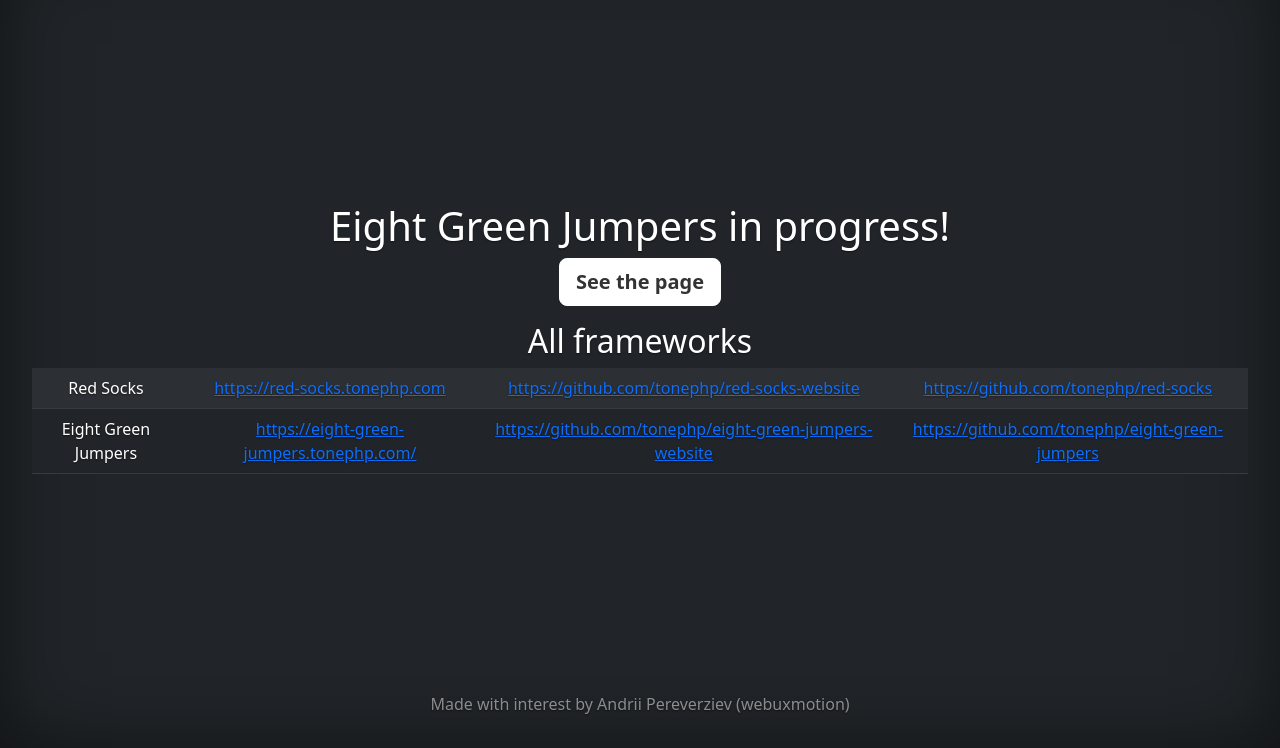
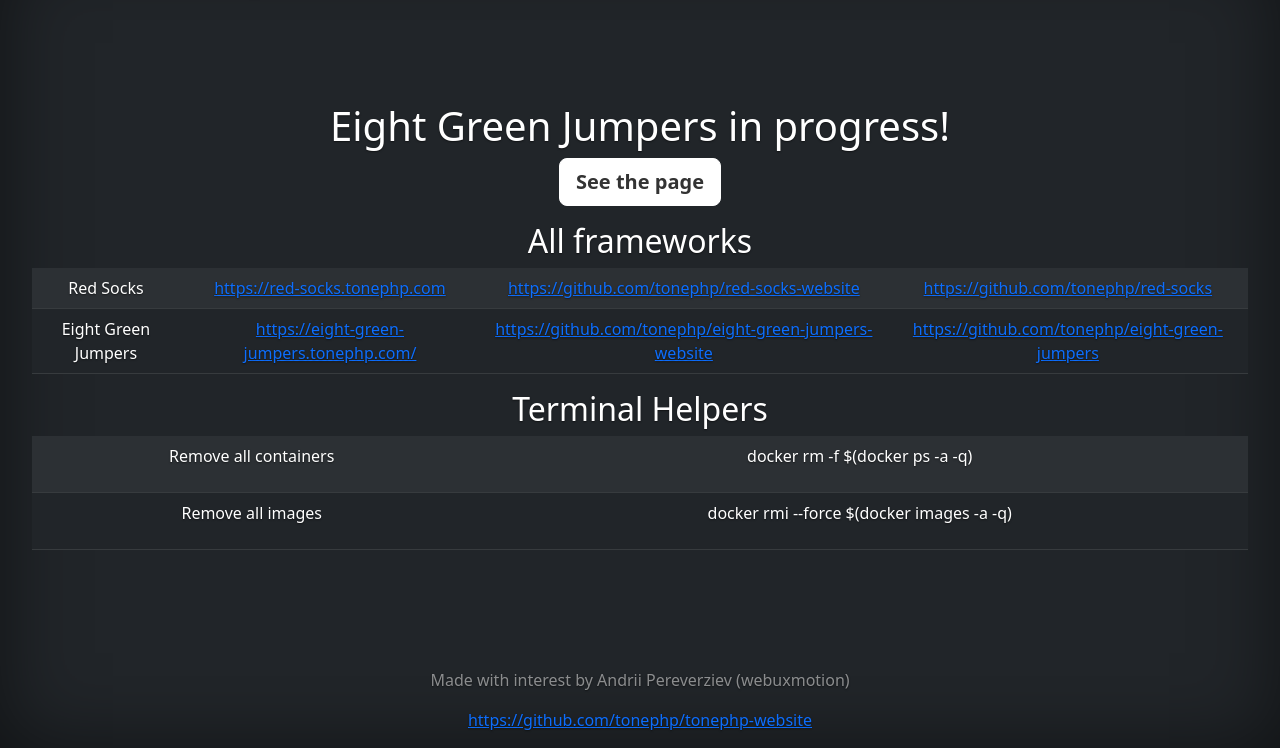
Before and after one commit to tonephp/tonephp-website, a PHP site: page / in a window 1280 px wide. Shown: the part 52-800 px from the top of the page. Run offline with PHP 8.4, Linux system fonts and the light colour scheme.

Commit message:
add helpers

```diff
--- a/index.php
+++ b/index.php
@@ -114,10 +114,28 @@
             </td>
         </tr>
     </table>
+
+    <h2>Terminal Helpers</h2>
+    <table class="table table-dark table-striped">
+        <tr>
+            <td>Remove all containers</td>
+            <td>
+                <p>docker rm -f $(docker ps -a -q)</p>
+            </td>
+        </tr>
+        <tr>
+            <td>Remove all images</td>
+            <td>
+                <p>docker rmi --force $(docker images -a -q)</p>
+            </td>
+        </tr>
+
+    </table>
   </main>
 
   <footer class="mt-auto text-white-50">
     <p>Made with interest by Andrii Pereverziev (webuxmotion)</p>
+    <a href="https://github.com/tonephp/tonephp-website">https://github.com/tonephp/tonephp-website</a>
   </footer>
 </div>
 
```
